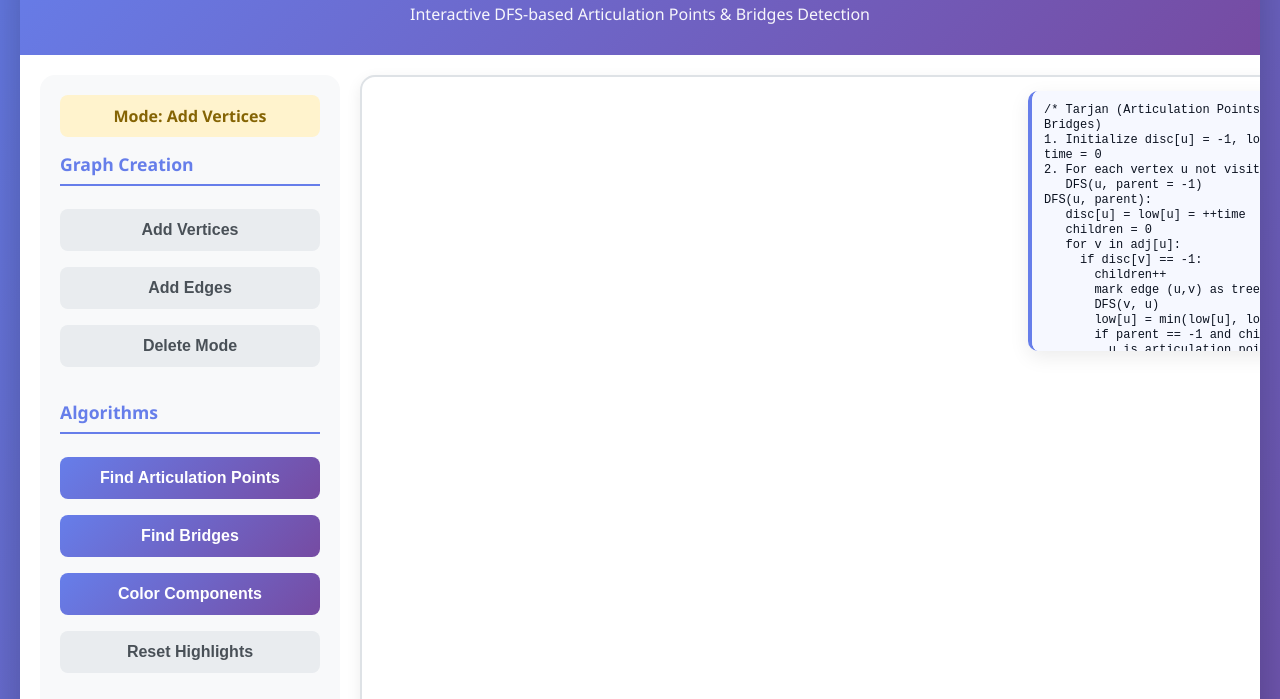
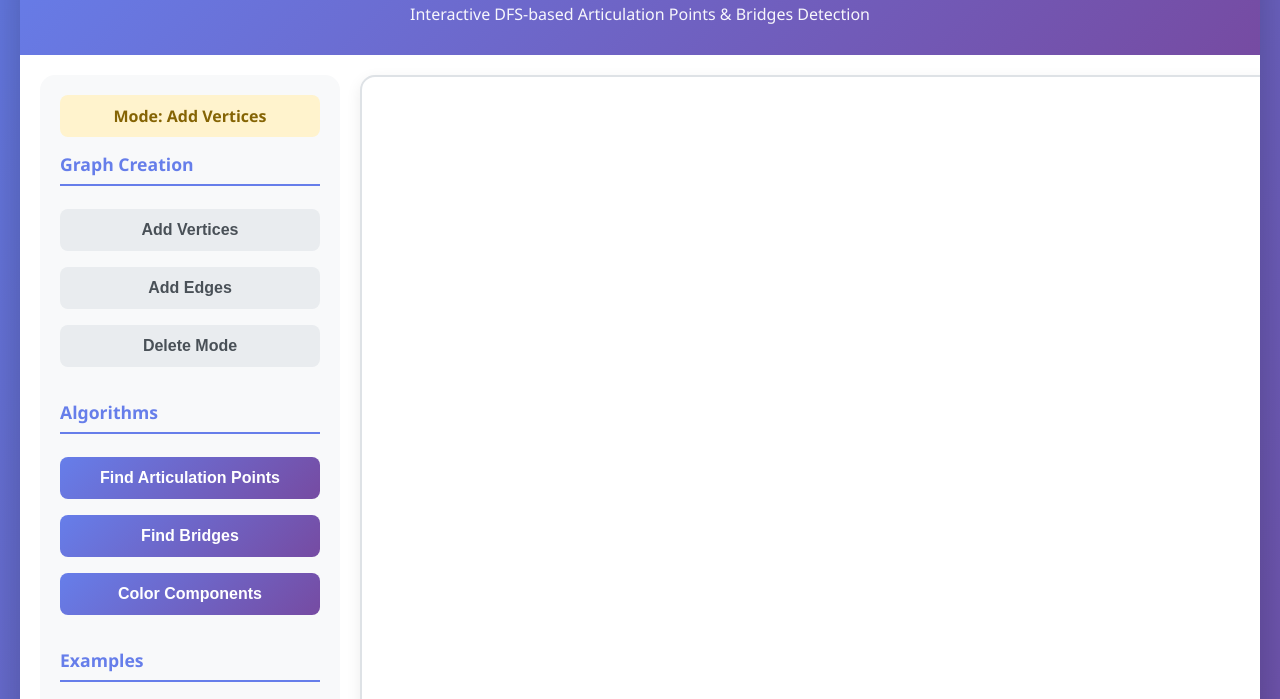
Before and after one commit to prajaswi87-collab/Biconnected-Graph-Visualizer, a plain HTML site: page index.html in a window 1280 px wide. Shown: the part 101-800 px from the top of the page. Drawn offline with Linux system fonts and the light colour scheme.

Commit message:
Update index.html

```diff
--- a/index.html
+++ b/index.html
@@ -1,10 +1,10 @@
 <!DOCTYPE html>
 <html lang="en">
 <head>
-    <meta charset="UTF-8" />
-    <meta name="viewport" content="width=device-width, initial-scale=1.0"/>
+    <meta charset="UTF-8">
+    <meta name="viewport" content="width=device-width, initial-scale=1.0">
     <title>Articulation Points & Bridges Visualizer</title>
-    <link rel="stylesheet" href="styles.css" />
+    <link rel="stylesheet" href="styles.css">
 </head>
 <body>
     <div class="container">
@@ -29,7 +29,6 @@
                     <button class="primary-btn" onclick="findArticulationPoints()">Find Articulation Points</button>
                     <button class="primary-btn" onclick="findBridges()">Find Bridges</button>
                     <button class="primary-btn" onclick="colorComponents()">Color Components</button>
-                    <button class="secondary-btn" onclick="resetHighlights()">Reset Highlights</button>
                 </div>
 
                 <div class="control-section">
@@ -68,41 +67,11 @@
                     </div>
                 </div>
             </div>
-
-            <div class="main-area">
+            <div>
                 <canvas id="canvas" width="1000" height="700"></canvas>
-
-                <!-- Pseudocode panel (top-right of canvas) -->
-                <aside class="pseudocode" id="pseudocode">
-<pre><code>/* Tarjan (Articulation Points & Bridges)
-1. Initialize disc[u] = -1, low[u] = 0, time = 0
-2. For each vertex u not visited:
-   DFS(u, parent = -1)
-DFS(u, parent):
-   disc[u] = low[u] = ++time
-   children = 0
-   for v in adj[u]:
-     if disc[v] == -1:
-       children++
-       mark edge (u,v) as tree-edge
-       DFS(v, u)
-       low[u] = min(low[u], low[v])
-       if parent == -1 and children > 1:
-         u is articulation point
-       if parent != -1 and low[v] >= disc[u]:
-         u is articulation point
-       if low[v] > disc[u]:
-         edge (u,v) is bridge
-     else if v != parent:
-       low[u] = min(low[u], disc[v])
-       mark edge (u,v) as back-edge
-*/
-</code></pre>
-                </aside>
             </div>
         </div>
     </div>
-
     <script src="script.js"></script>
 </body>
 </html>
```
